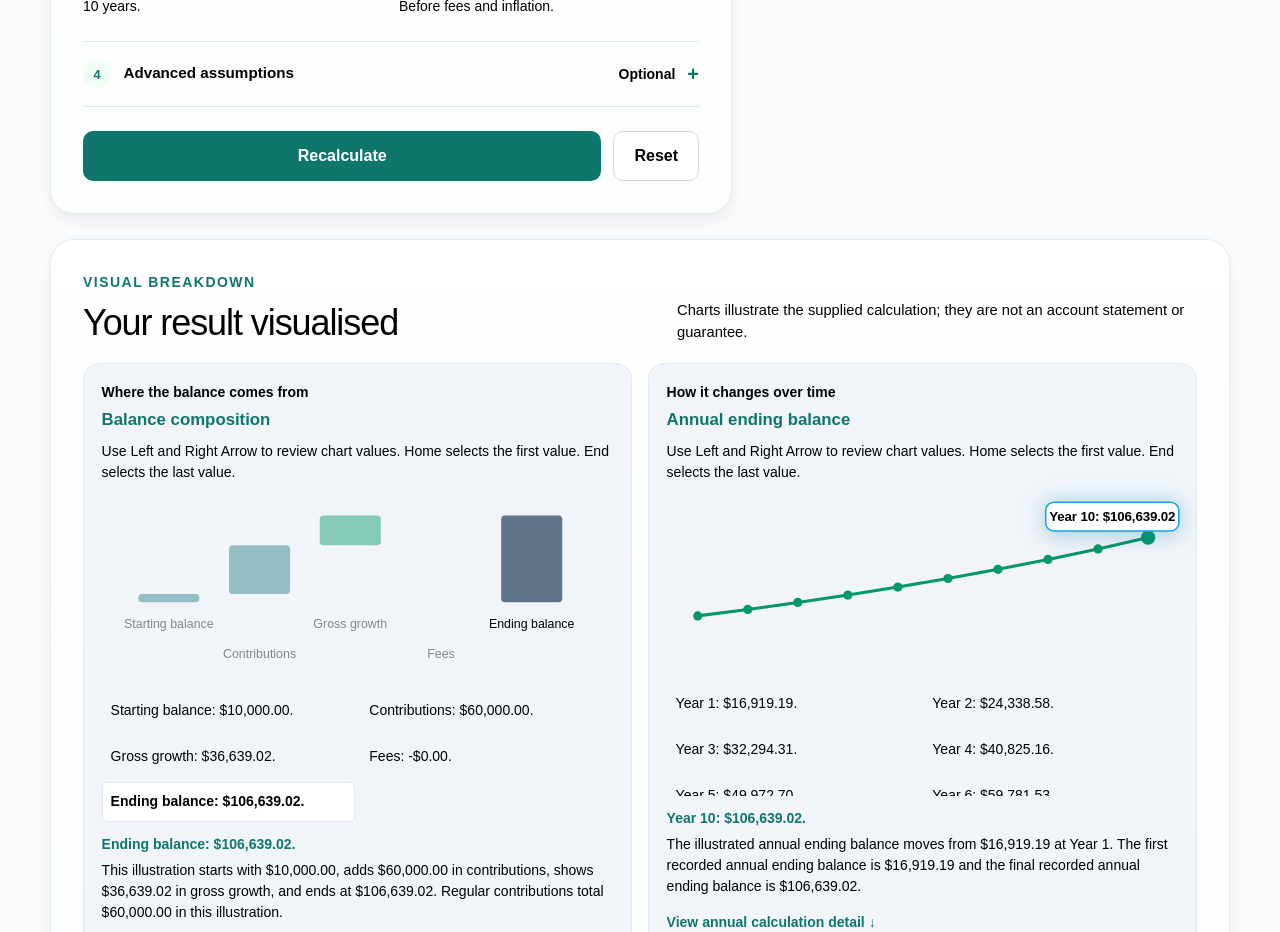
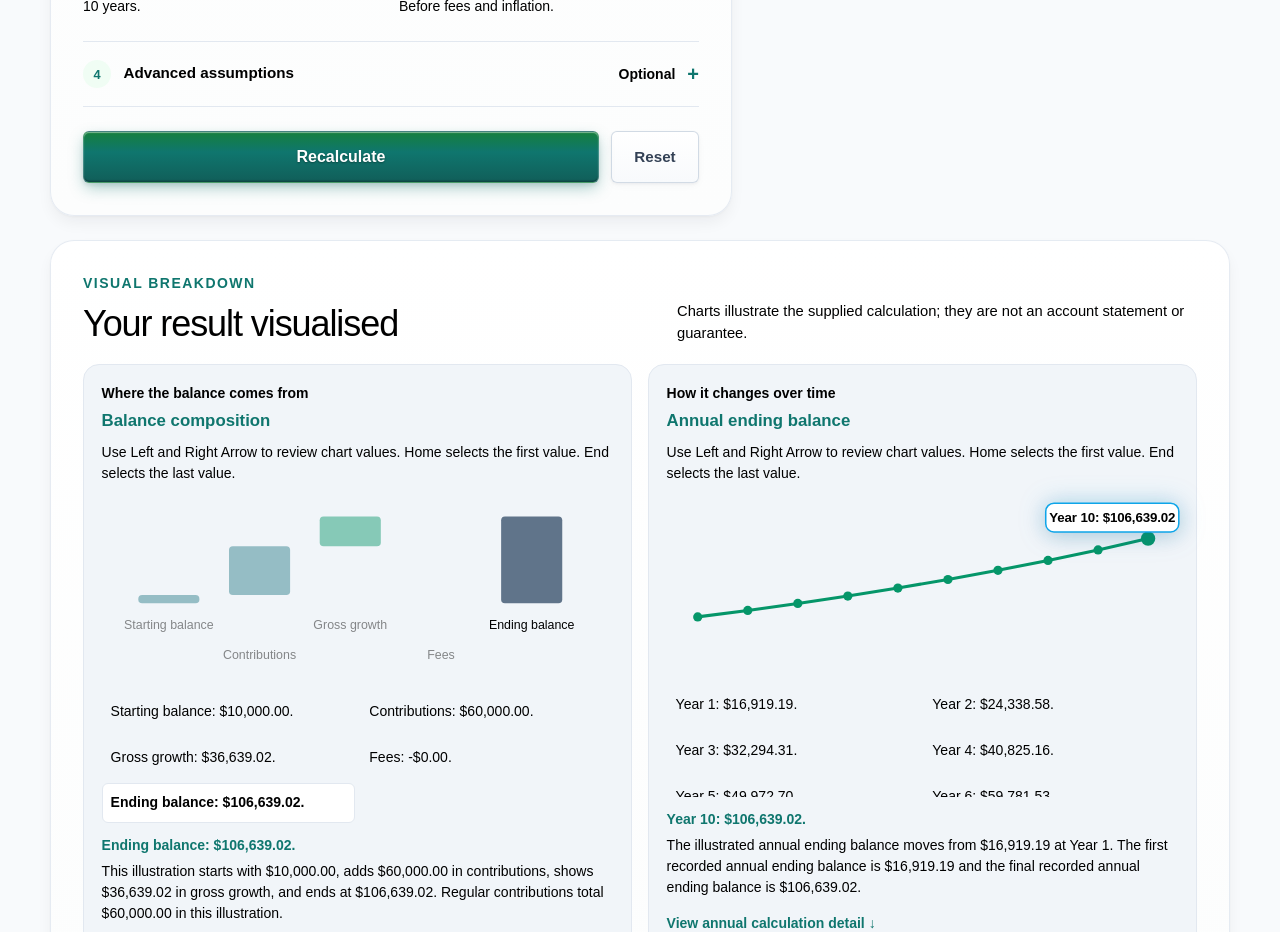
Before and after one commit to Wasser007/financial-calculators, a Next.js app: page /calculators/compound-interest in a window 1280 px wide. Shown: the part 1400-2332 px from the top of the page. Built offline with nearby package versions, Linux system fonts and the light colour scheme.

Commit message:
style: restore high-impact 3D bevel and micro-glow lighting to primary and ghost buttons

```diff
--- a/app/globals.css
+++ b/app/globals.css
@@ -774,3 +774,104 @@ input:disabled, select:disabled, button:disabled { cursor: not-allowed; opacity:
 .results-card .illustration-note {
   margin-top: 1.25rem !important;
 }
+
+/* ==========================================================================
+   Universal High-Impact 3D Buttons (Permanent Master Rule)
+   ========================================================================== */
+
+/* 1. Primary 主操作按钮（深青翠绿 3D 微光浮雕） */
+.button--primary,
+button[type="submit"],
+a.button--primary {
+  position: relative !important;
+  display: inline-flex !important;
+  align-items: center !important;
+  justify-content: center !important;
+  background: linear-gradient(180deg, #15803d 0%, #0f766e 40%, #115e59 100%) !important;
+  color: #ffffff !important;
+  font-weight: 700 !important;
+  font-size: 1rem !important;
+  padding: 0.8rem 1.75rem !important;
+  border-radius: var(--radius-md, 12px) !important;
+  border: 1px solid rgba(255, 255, 255, 0.22) !important;
+  /* 关键：双层微光投射 + 内部高光描边营造真实立体凹凸感 */
+  box-shadow:
+    inset 0 1px 1px 0 rgba(255, 255, 255, 0.45),
+    inset 0 -1.5px 1px 0 rgba(0, 0, 0, 0.25),
+    0 2px 4px rgba(15, 23, 42, 0.08),
+    0 6px 16px -2px rgba(15, 118, 110, 0.38) !important;
+  text-shadow: 0 1px 2px rgba(0, 0, 0, 0.35) !important;
+  transition: transform 0.18s cubic-bezier(0.16, 1, 0.3, 1),
+              box-shadow 0.18s cubic-bezier(0.16, 1, 0.3, 1),
+              filter 0.18s ease !important;
+  cursor: pointer !important;
+  text-decoration: none !important;
+}
+
+/* 悬停状态：平滑微升、强化光泽感 */
+.button--primary:hover,
+button[type="submit"]:hover,
+a.button--primary:hover {
+  transform: translateY(-2px) !important;
+  color: #ffffff !important;
+  background: linear-gradient(180deg, #16a34a 0%, #0d9488 45%, #0f766e 100%) !important;
+  box-shadow:
+    inset 0 1px 1.5px 0 rgba(255, 255, 255, 0.55),
+    inset 0 -1.5px 1px 0 rgba(0, 0, 0, 0.25),
+    0 4px 10px rgba(15, 23, 42, 0.1),
+    0 10px 24px -2px rgba(15, 118, 110, 0.48) !important;
+}
+
+/* 点击按压状态：物理凹陷 */
+.button--primary:active,
+button[type="submit"]:active,
+a.button--primary:active {
+  transform: translateY(1px) !important;
+  box-shadow:
+    inset 0 2px 4px rgba(0, 0, 0, 0.3),
+    0 2px 6px rgba(15, 23, 42, 0.1) !important;
+}
+
+/* 2. Secondary & Ghost 辅助与重置按钮（浅色 3D 浮雕） */
+.button--ghost,
+.button--secondary,
+button[type="button"].button--ghost {
+  display: inline-flex !important;
+  align-items: center !important;
+  justify-content: center !important;
+  background: linear-gradient(180deg, #ffffff 0%, #f8fafc 100%) !important;
+  color: #334155 !important;
+  font-weight: 600 !important;
+  font-size: 0.95rem !important;
+  padding: 0.8rem 1.4rem !important;
+  border-radius: var(--radius-md, 12px) !important;
+  border: 1px solid rgba(203, 213, 225, 0.85) !important;
+  box-shadow:
+    inset 0 1px 1px rgba(255, 255, 255, 0.9),
+    0 1px 3px rgba(15, 23, 42, 0.05),
+    0 3px 8px -1px rgba(15, 23, 42, 0.04) !important;
+  transition: transform 0.18s cubic-bezier(0.16, 1, 0.3, 1),
+              box-shadow 0.18s cubic-bezier(0.16, 1, 0.3, 1),
+              border-color 0.18s ease !important;
+  cursor: pointer !important;
+  text-decoration: none !important;
+}
+
+.button--ghost:hover,
+.button--secondary:hover,
+button[type="button"].button--ghost:hover {
+  transform: translateY(-2px) !important;
+  color: #0f172a !important;
+  border-color: rgba(148, 163, 184, 0.9) !important;
+  box-shadow:
+    inset 0 1px 1px rgba(255, 255, 255, 0.9),
+    0 4px 12px rgba(15, 23, 42, 0.08) !important;
+}
+
+.button--ghost:active,
+.button--secondary:active,
+button[type="button"].button--ghost:active {
+  transform: translateY(1px) !important;
+  box-shadow:
+    inset 0 1px 2px rgba(15, 23, 42, 0.15) !important;
+}
```
